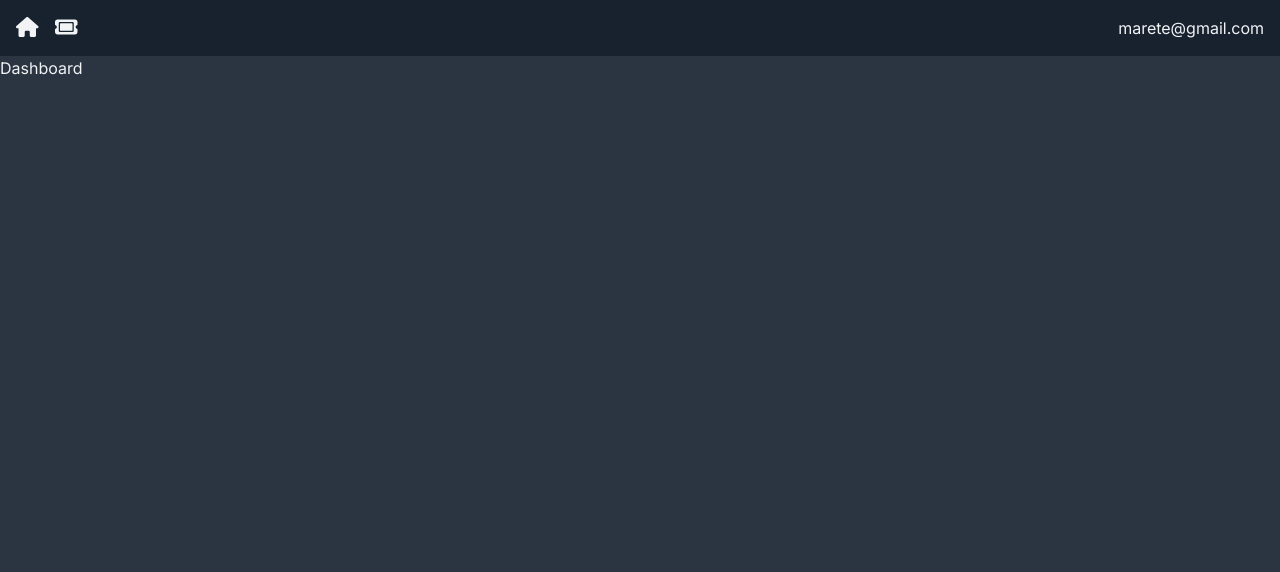
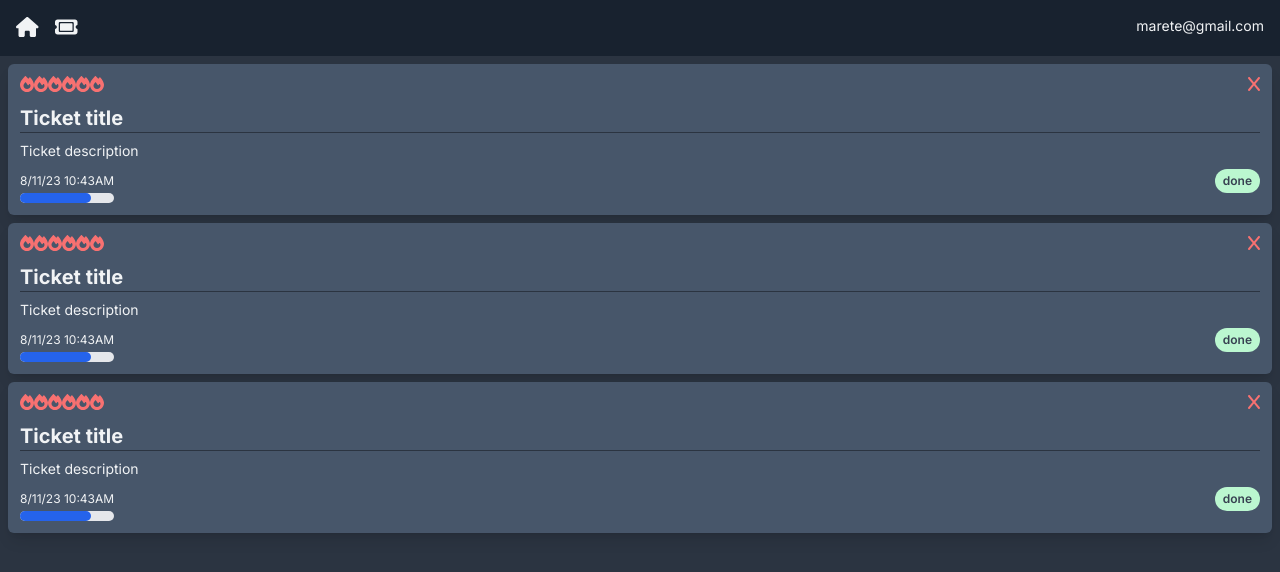
Before and after one commit to brianmarete/Ticketo, a Next.js app: page / in a window 1280 px wide. Shown: the top 572 px of the page. Built offline with nearby package versions, Linux system fonts and the light colour scheme.

Commit message:
Initial layout of ticket card component

```diff
--- a/app/(components)/StatusBadge.jsx
+++ b/app/(components)/StatusBadge.jsx
@@ -1,7 +1,7 @@
 const StatusBadge = () => {
   return (
-    <span className="inline-block rounded-full px-2 py-1 text-xs font-semibold text-gray-700 bg-green-200">
-      Done
+    <span className="inline-block h-6 rounded-full px-2 py-1 text-xs font-semibold text-gray-700 bg-green-200">
+      done
     </span>
   );
 };
--- /dev/null
+++ b/app/(components)/TicketCard.jsx
@@ -0,0 +1,28 @@
+import DeleteButton from "./DeleteButton";
+import PriorityDisplay from "./PriorityDisplay";
+import ProgressBar from "./ProgressBar";
+import StatusBadge from "./StatusBadge";
+
+const TicketCard = () => {
+  return (
+    <div className="flex flex-col bg-card hover:bg-card-hover rounded-md shadow-lg p-3 m-2">
+      <div className="flex justify-between mb-3">
+        <PriorityDisplay />
+        <DeleteButton />
+      </div>
+      <h4>Ticket title</h4>
+      <hr className="h-px border-0 bg-page mb-2" />
+      <p className="whitespace-pre-wrap">Ticket description</p>
+      <div className="flex-grow"></div>
+      <div className="flex justify-between mt-2">
+        <div className="flex flex-col">
+          <p className="text-xs my-1">8/11/23 10:43AM</p>
+          <ProgressBar />
+        </div>
+        <StatusBadge />
+      </div>
+    </div>
+  );
+};
+
+export default TicketCard;
--- a/app/globals.css
+++ b/app/globals.css
@@ -1,6 +1,35 @@
 @tailwind base;
 @tailwind components;
 @tailwind utilities;
+
+@layer base {
+  h1,
+  h2,
+  h3,
+  h4 {
+    @apply font-bold;
+  }
+
+  h1 {
+    @apply text-4xl;
+  }
+
+  h2 {
+    @apply text-3xl;
+  }
+
+  h3 {
+    @apply text-2xl;
+  }
+
+  h4 {
+    @apply text-xl;
+  }
+
+  p {
+    @apply text-sm text-default-text;
+  }
+}
 
 @layer components {
   .icon {
--- a/app/page.jsx
+++ b/app/page.jsx
@@ -1,7 +1,13 @@
+import TicketCard from "./(components)/TicketCard";
+
 const Dashboard = () => {
   return (
-    <div>Dashboard</div>
-  )
-}
+    <div>
+      <TicketCard />
+      <TicketCard />
+      <TicketCard />
+    </div>
+  );
+};
 
-export default Dashboard
+export default Dashboard;
```
